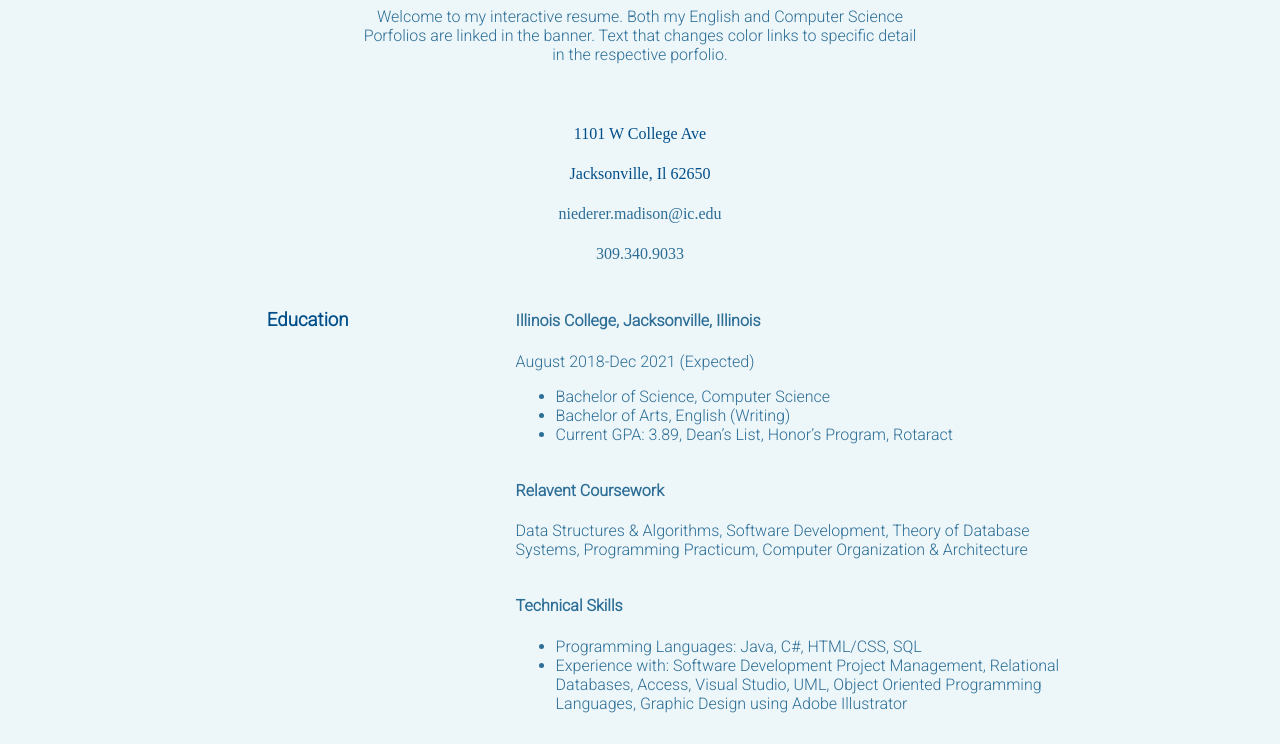
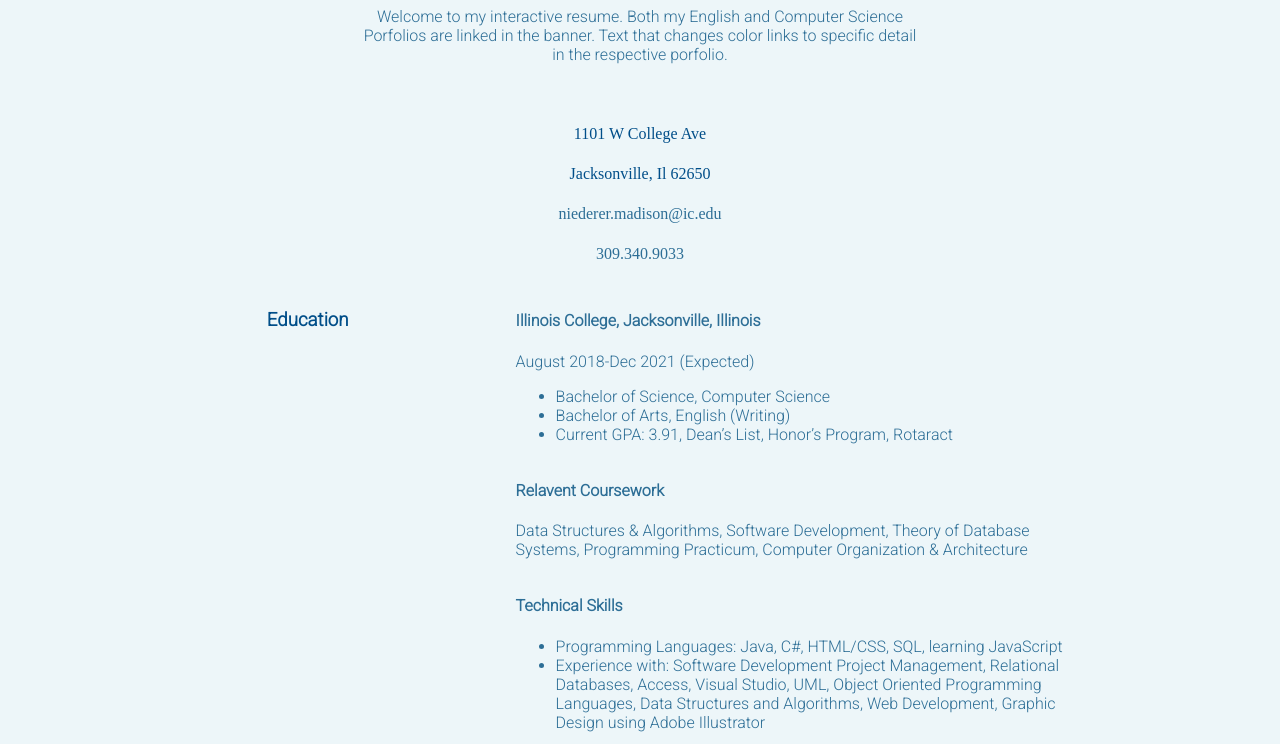
Before and after one commit to madisonniederer/porfolio, a plain HTML site: page index.html in a window 1280 px wide. Shown: the part 152-896 px from the top of the page. Drawn offline with Linux system fonts and the light colour scheme.

Commit message:
info updated

```diff
--- a/index.html
+++ b/index.html
@@ -34,7 +34,7 @@
             <ul>
                 <li>Bachelor of Science, Computer Science</li>
                 <li>Bachelor of Arts, English (Writing)</li>
-                <li>Current GPA: 3.89, Dean’s List, Honor’s Program, Rotaract</li>
+                <li>Current GPA: 3.91, Dean’s List, Honor’s Program, Rotaract</li>
             </ul></span>
             <span class= "sec"></span>
              <span class= "sec">
@@ -46,8 +46,8 @@
             <span class= "sec">
             <h4>Technical Skills</h4>
             <a href="cs.html#skills"><ul>
-                <li>Programming Languages: Java, C#, HTML/CSS, SQL</li>
-                <li>Experience with:  Software Development Project Management, Relational Databases, Access, Visual Studio, UML, Object Oriented Programming Languages, Graphic Design using Adobe Illustrator</li>
+                <li>Programming Languages: Java, C#, HTML/CSS, SQL, learning JavaScript</li>
+                <li>Experience with:  Software Development Project Management, Relational Databases, Access, Visual Studio, UML, Object Oriented Programming Languages, Data Structures and Algorithms, Web Development, Graphic Design using Adobe Illustrator</li>
             </ul></a>
         </span>
             <h3 class="sect-head">Relevant Experience</h3>
@@ -95,6 +95,6 @@
         </body>
         <footer>
             <p><b>Created by Madison Niederer</b></p>
-            <p>Last updated 11/30/2020</p>
+            <p>Last updated 1/8/2021</p>
         </footer>
 </html>
```
